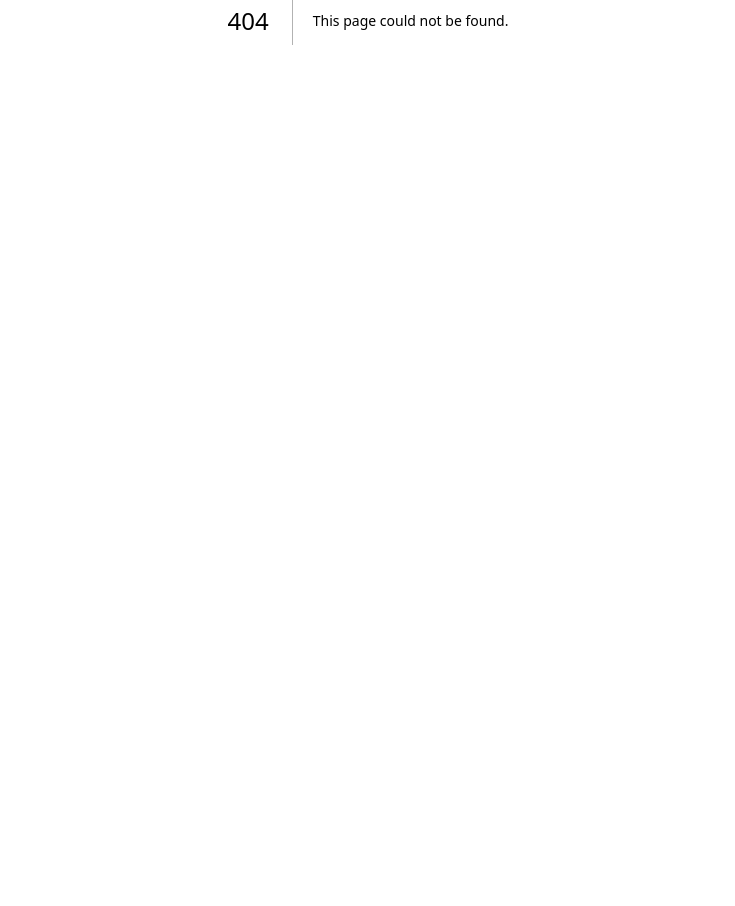
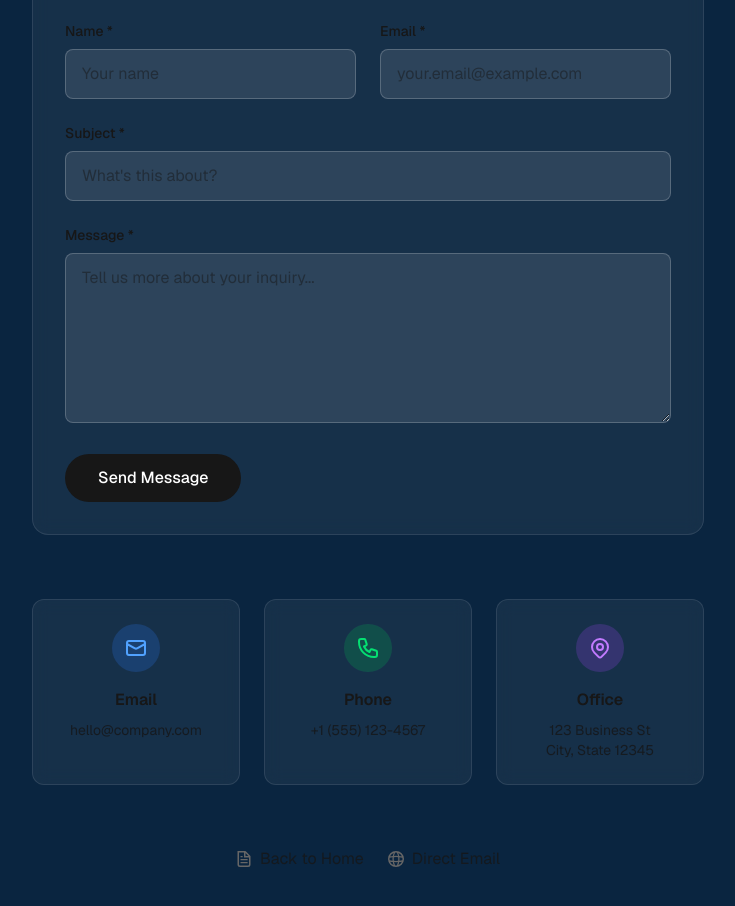
Before and after one commit to Svannte/test, a Next.js app: page /contact in a window 1280 px wide. Before the commit this address had no page. Shown: the part 380-1286 px from the top of the page, without its empty margins (272-1007 px from the left). Before the commit the page ends 800 px from the top, so only its background shows below. Built offline with nearby package versions, Linux system fonts and the light colour scheme.

Commit message:
Add contact page with form and details
Co-authored-by: svante.ml <svante.ml@gmail.com>

```diff
--- /dev/null
+++ b/src/app/contact/ContactForm.tsx
@@ -0,0 +1,128 @@
+'use client';
+
+import { useState } from 'react';
+
+export default function ContactForm() {
+  const [formData, setFormData] = useState({
+    name: '',
+    email: '',
+    subject: '',
+    message: ''
+  });
+  const [isSubmitting, setIsSubmitting] = useState(false);
+  const [submitStatus, setSubmitStatus] = useState<'idle' | 'success' | 'error'>('idle');
+
+  const handleInputChange = (e: React.ChangeEvent<HTMLInputElement | HTMLTextAreaElement>) => {
+    const { name, value } = e.target;
+    setFormData(prev => ({
+      ...prev,
+      [name]: value
+    }));
+  };
+
+  const handleSubmit = async (e: React.FormEvent) => {
+    e.preventDefault();
+    setIsSubmitting(true);
+
+    // Simulate form submission
+    await new Promise(resolve => setTimeout(resolve, 1000));
+
+    setSubmitStatus('success');
+    setIsSubmitting(false);
+    setFormData({ name: '', email: '', subject: '', message: '' });
+
+    // Reset status after 3 seconds
+    setTimeout(() => setSubmitStatus('idle'), 3000);
+  };
+
+  return (
+    <div className="w-full bg-background/5 backdrop-blur-sm border border-white/10 rounded-2xl p-8">
+      <h1 className="text-3xl font-bold text-foreground mb-2">Get in Touch</h1>
+      <p className="text-foreground/80 mb-8">
+        We&apos;d love to hear from you. Send us a message and we&apos;ll respond as soon as possible.
+      </p>
+
+      <form onSubmit={handleSubmit} className="space-y-6">
+        <div className="grid grid-cols-1 sm:grid-cols-2 gap-6">
+          <div>
+            <label htmlFor="name" className="block text-sm font-medium text-foreground mb-2">
+              Name *
+            </label>
+            <input
+              type="text"
+              id="name"
+              name="name"
+              required
+              value={formData.name}
+              onChange={handleInputChange}
+              className="w-full px-4 py-3 rounded-lg bg-background/10 border border-white/20 text-foreground placeholder-foreground/50 focus:outline-none focus:ring-2 focus:ring-blue-500 focus:border-transparent transition-colors"
+              placeholder="Your name"
+            />
+          </div>
+          <div>
+            <label htmlFor="email" className="block text-sm font-medium text-foreground mb-2">
+              Email *
+            </label>
+            <input
+              type="email"
+              id="email"
+              name="email"
+              required
+              value={formData.email}
+              onChange={handleInputChange}
+              className="w-full px-4 py-3 rounded-lg bg-background/10 border border-white/20 text-foreground placeholder-foreground/50 focus:outline-none focus:ring-2 focus:ring-blue-500 focus:border-transparent transition-colors"
+              placeholder="your.email@example.com"
+            />
+          </div>
+        </div>
+
+        <div>
+          <label htmlFor="subject" className="block text-sm font-medium text-foreground mb-2">
+            Subject *
+          </label>
+          <input
+            type="text"
+            id="subject"
+            name="subject"
+            required
+            value={formData.subject}
+            onChange={handleInputChange}
+            className="w-full px-4 py-3 rounded-lg bg-background/10 border border-white/20 text-foreground placeholder-foreground/50 focus:outline-none focus:ring-2 focus:ring-blue-500 focus:border-transparent transition-colors"
+            placeholder="What's this about?"
+          />
+        </div>
+
+        <div>
+          <label htmlFor="message" className="block text-sm font-medium text-foreground mb-2">
+            Message *
+          </label>
+          <textarea
+            id="message"
+            name="message"
+            required
+            rows={6}
+            value={formData.message}
+            onChange={handleInputChange}
+            className="w-full px-4 py-3 rounded-lg bg-background/10 border border-white/20 text-foreground placeholder-foreground/50 focus:outline-none focus:ring-2 focus:ring-blue-500 focus:border-transparent transition-colors resize-vertical"
+            placeholder="Tell us more about your inquiry..."
+          />
+        </div>
+
+        <button
+          type="submit"
+          disabled={isSubmitting}
+          className="w-full sm:w-auto rounded-full border border-solid border-transparent transition-colors flex items-center justify-center bg-foreground text-background gap-2 hover:bg-[#383838] dark:hover:bg-[#ccc] font-medium text-sm sm:text-base h-12 px-8 disabled:opacity-50 disabled:cursor-not-allowed"
+        >
+          {isSubmitting ? 'Sending...' : 'Send Message'}
+        </button>
+
+        {submitStatus === 'success' && (
+          <div className="p-4 rounded-lg bg-green-500/20 border border-green-500/30 text-green-400">
+            <p className="font-medium">Message sent successfully!</p>
+            <p className="text-sm opacity-90">We&apos;ll get back to you soon.</p>
+          </div>
+        )}
+      </form>
+    </div>
+  );
+}
--- /dev/null
+++ b/src/app/contact/page.tsx
@@ -0,0 +1,94 @@
+import { Metadata } from 'next';
+import Image from "next/image";
+import Link from "next/link";
+import ContactForm from './ContactForm';
+
+export const metadata: Metadata = {
+  title: 'Contact Us - Next.js App',
+  description: 'Get in touch with us. Send us a message and we\'ll respond as soon as possible.',
+};
+
+export default function Contact() {
+
+  return (
+    <div className="font-sans grid grid-rows-[20px_1fr_20px] items-center justify-items-center min-h-screen p-8 pb-20 gap-16 sm:p-20 bg-[#0a2540]">
+      <main className="flex flex-col gap-[32px] row-start-2 items-center sm:items-start max-w-2xl w-full">
+        <div className="flex items-center gap-4 mb-4">
+          <Image
+            className="dark:invert"
+            src="/next.svg"
+            alt="Next.js logo"
+            width={120}
+            height={25}
+            priority
+          />
+          <span className="text-2xl font-semibold text-foreground">Contact</span>
+        </div>
+
+        <ContactForm />
+
+        <div className="grid grid-cols-1 sm:grid-cols-3 gap-6 w-full mt-8">
+          <div className="text-center p-6 bg-background/5 backdrop-blur-sm border border-white/10 rounded-xl">
+            <div className="w-12 h-12 bg-blue-500/20 rounded-full flex items-center justify-center mx-auto mb-4">
+              <svg className="w-6 h-6 text-blue-400" fill="none" stroke="currentColor" viewBox="0 0 24 24">
+                <path strokeLinecap="round" strokeLinejoin="round" strokeWidth={2} d="M3 8l7.89 4.26a2 2 0 002.22 0L21 8M5 19h14a2 2 0 002-2V7a2 2 0 00-2-2H5a2 2 0 00-2 2v10a2 2 0 002 2z" />
+              </svg>
+            </div>
+            <h3 className="font-semibold text-foreground mb-2">Email</h3>
+            <p className="text-sm text-foreground/80">hello@company.com</p>
+          </div>
+
+          <div className="text-center p-6 bg-background/5 backdrop-blur-sm border border-white/10 rounded-xl">
+            <div className="w-12 h-12 bg-green-500/20 rounded-full flex items-center justify-center mx-auto mb-4">
+              <svg className="w-6 h-6 text-green-400" fill="none" stroke="currentColor" viewBox="0 0 24 24">
+                <path strokeLinecap="round" strokeLinejoin="round" strokeWidth={2} d="M3 5a2 2 0 012-2h3.28a1 1 0 01.948.684l1.498 4.493a1 1 0 01-.502 1.21l-2.257 1.13a11.042 11.042 0 005.516 5.516l1.13-2.257a1 1 0 011.21-.502l4.493 1.498a1 1 0 01.684.949V19a2 2 0 01-2 2h-1C9.716 21 3 14.284 3 6V5z" />
+              </svg>
+            </div>
+            <h3 className="font-semibold text-foreground mb-2">Phone</h3>
+            <p className="text-sm text-foreground/80">+1 (555) 123-4567</p>
+          </div>
+
+          <div className="text-center p-6 bg-background/5 backdrop-blur-sm border border-white/10 rounded-xl">
+            <div className="w-12 h-12 bg-purple-500/20 rounded-full flex items-center justify-center mx-auto mb-4">
+              <svg className="w-6 h-6 text-purple-400" fill="none" stroke="currentColor" viewBox="0 0 24 24">
+                <path strokeLinecap="round" strokeLinejoin="round" strokeWidth={2} d="M17.657 16.657L13.414 20.9a1.998 1.998 0 01-2.827 0l-4.244-4.243a8 8 0 1111.314 0z" />
+                <path strokeLinecap="round" strokeLinejoin="round" strokeWidth={2} d="M15 11a3 3 0 11-6 0 3 3 0 016 0z" />
+              </svg>
+            </div>
+            <h3 className="font-semibold text-foreground mb-2">Office</h3>
+            <p className="text-sm text-foreground/80">123 Business St<br />City, State 12345</p>
+          </div>
+        </div>
+      </main>
+
+      <footer className="row-start-3 flex gap-[24px] flex-wrap items-center justify-center">
+        <Link
+          className="flex items-center gap-2 hover:underline hover:underline-offset-4 text-foreground/80 hover:text-foreground transition-colors"
+          href="/"
+        >
+          <Image
+            aria-hidden
+            src="/file.svg"
+            alt="Home icon"
+            width={16}
+            height={16}
+          />
+          Back to Home
+        </Link>
+        <a
+          className="flex items-center gap-2 hover:underline hover:underline-offset-4 text-foreground/80 hover:text-foreground transition-colors"
+          href="mailto:hello@company.com"
+        >
+          <Image
+            aria-hidden
+            src="/globe.svg"
+            alt="Email icon"
+            width={16}
+            height={16}
+          />
+          Direct Email
+        </a>
+      </footer>
+    </div>
+  );
+}
--- a/src/app/page.tsx
+++ b/src/app/page.tsx
@@ -28,18 +28,9 @@ export default function Home() {
         <div className="flex gap-4 items-center flex-col sm:flex-row">
           <a
             className="rounded-full border border-solid border-transparent transition-colors flex items-center justify-center bg-foreground text-background gap-2 hover:bg-[#383838] dark:hover:bg-[#ccc] font-medium text-sm sm:text-base h-10 sm:h-12 px-4 sm:px-5 sm:w-auto"
-            href="https://vercel.com/new?utm_source=create-next-app&utm_medium=appdir-template-tw&utm_campaign=create-next-app"
-            target="_blank"
-            rel="noopener noreferrer"
+            href="/contact"
           >
-            <Image
-              className="dark:invert"
-              src="/vercel.svg"
-              alt="Vercel logomark"
-              width={20}
-              height={20}
-            />
-            Deploy now
+            Contact Us
           </a>
           <a
             className="rounded-full border border-solid border-black/[.08] dark:border-white/[.145] transition-colors flex items-center justify-center hover:bg-[#f2f2f2] dark:hover:bg-[#1a1a1a] hover:border-transparent font-medium text-sm sm:text-base h-10 sm:h-12 px-4 sm:px-5 w-full sm:w-auto md:w-[158px]"
```
